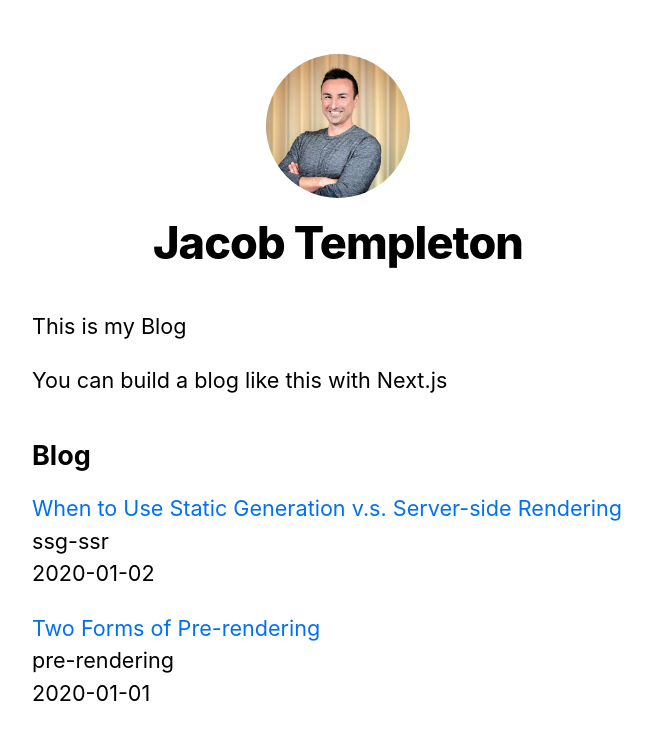
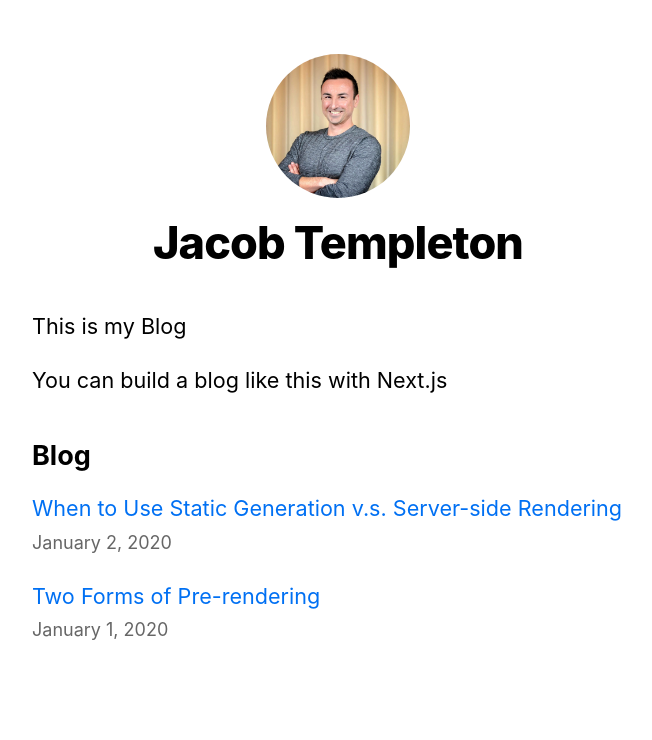
Before and after one commit to JWCTempleton/nextjs-demo, a Next.js app in the folder nextjs-blog/: page / in a window 1280 px wide. Shown: the top 740 px of the page, without its empty margins (302-954 px from the left). Built offline with nearby package versions, Linux system fonts and the light colour scheme.

Commit message:
Add library to parse markdown and return valid text, add returned blog text to post pages, add Date component that returns date data to a cleaner syntax

```diff
--- /dev/null
+++ b/nextjs-blog/components/date.js
@@ -0,0 +1,8 @@
+import { parseISO, format } from "date-fns";
+
+const Date = ({ dateString }) => {
+  const date = parseISO(dateString);
+  return <time dateTime={dateString}>{format(date, "LLLL d, yyyy")}</time>;
+};
+
+export default Date;
--- a/nextjs-blog/lib/posts.js
+++ b/nextjs-blog/lib/posts.js
@@ -1,6 +1,8 @@
 import fs from "fs";
 import path from "path";
 import matter from "gray-matter";
+import { remark } from "remark";
+import html from "remark-html";
 
 const postsDirectory = path.join(process.cwd(), "posts");
 
@@ -46,14 +48,21 @@
   });
 };
 
-export const getPostData = (id) => {
+export const getPostData = async (id) => {
   const fullPath = path.join(postsDirectory, `${id}.md`);
   const fileContents = fs.readFileSync(fullPath, "utf8");
 
   const matterResult = matter(fileContents);
 
+  const processedContent = await remark()
+    .use(html)
+    .process(matterResult.content);
+
+  const contentHtml = processedContent.toString();
+
   return {
     id,
+    contentHtml,
     ...matterResult.data,
   };
 };
--- a/nextjs-blog/package.json
+++ b/nextjs-blog/package.json
@@ -6,10 +6,13 @@
     "start": "next start"
   },
   "dependencies": {
+    "date-fns": "^2.30.0",
     "gray-matter": "^4.0.3",
     "next": "latest",
     "react": "18.2.0",
-    "react-dom": "18.2.0"
+    "react-dom": "18.2.0",
+    "remark": "^15.0.1",
+    "remark-html": "^16.0.1"
   },
   "engines": {
     "node": ">=18"
--- a/nextjs-blog/pages/index.js
+++ b/nextjs-blog/pages/index.js
@@ -1,6 +1,7 @@
 import Head from "next/head";
 import utilStyles from "../styles/utils.module.css";
 import Link from "next/link";
+import Date from "../components/date";
 import Layout, { siteTitle } from "../components/layout";
 import { getSortedPostsData } from "../lib/posts";
 
@@ -31,9 +32,9 @@
             <li className={utilStyles.listItem} key={id}>
               <Link href={`/posts/${id}`}>{title}</Link>
               <br />
-              {id}
-              <br />
-              {date}
+              <small className={utilStyles.lightText}>
+                <Date dateString={date} />
+              </small>
             </li>
           ))}
         </ul>
```
Also changed, not shown: nextjs-blog/pages/posts/[id].js (+14 -6 lines), nextjs-blog/pages/posts/first-post.js (added, +19 -0 lines), 1 other file (tests, documents, lock files or other folders).
